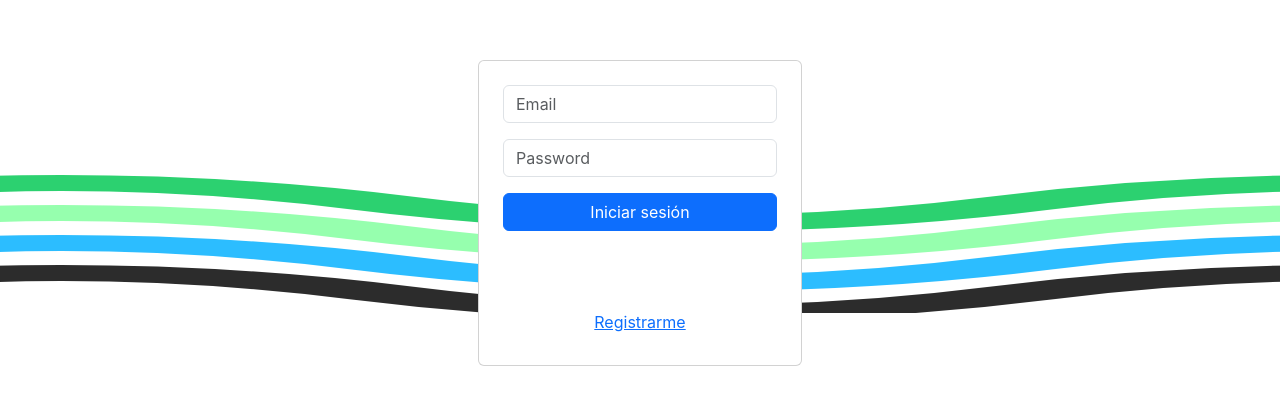
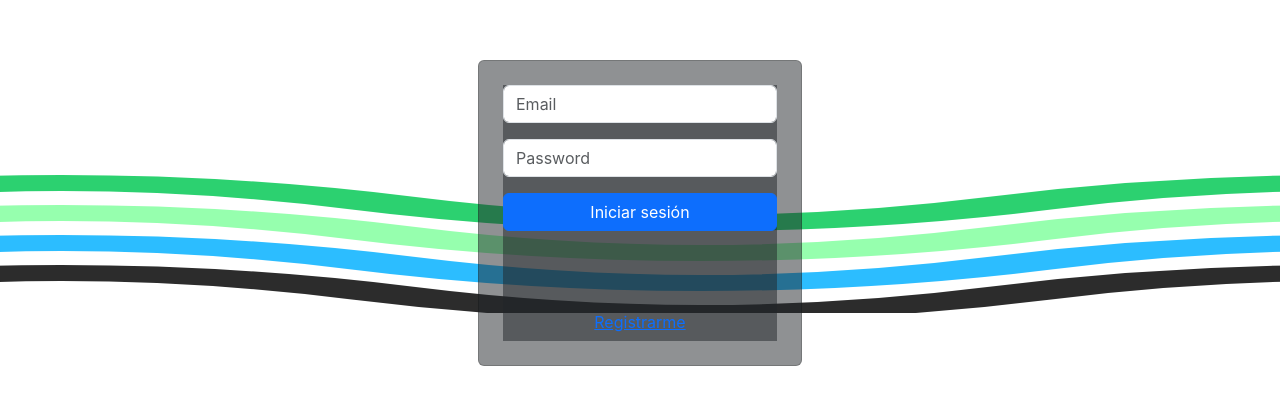
Before and after one commit to gastonmanzur/appPatin, a React (Vite) app in the folder frontend/: page / in a window 1280 px wide. Shown: the part 187-592 px from the top of the page. Built offline with nearby package versions, Linux system fonts and the light colour scheme.

Commit message:
Commit background no cards

```diff
--- a/frontend/src/index.css
+++ b/frontend/src/index.css
@@ -97,16 +97,14 @@ a {
   }
 }
 
-<<<<<<< HEAD
+
 .Logo{
   height: 6rem;
   border-radius: 50%;
 }
-=======
+
 /* Forms and cards with footer gray background at 50% opacity */
 form,
 .card {
   background-color: rgba(33, 37, 41, 0.5) !important;
 }
-
->>>>>>> 16e985e8f1569459615ce8c1535a6cb729125d2b
```
